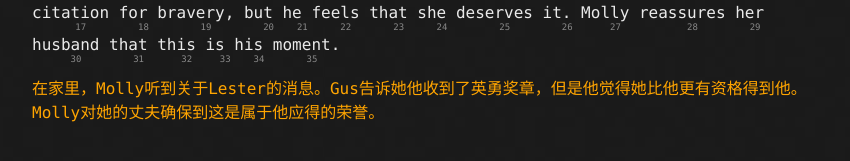
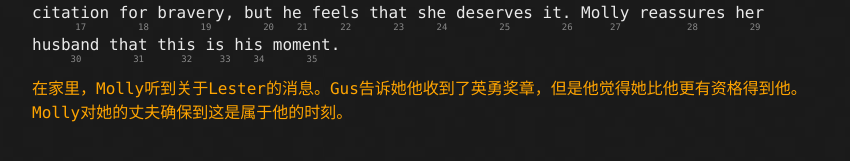
Before and after one commit to vunlin/vunlin.github.io, a Jekyll site: the page setup/template.html, which Jekyll copies as it is, in a window 1280 px wide and 900 px high, scrolled down 3165 px. Shown: the part 181-342 px from the top of the window, without its empty margins (208-1058 px from the left). Built offline with Jekyll 4.4.1, drawn with Linux system fonts in a browser that asks for light colours.

Commit message:
minor change

```diff
--- a/setup/template.html
+++ b/setup/template.html
@@ -83,7 +83,7 @@
 
 		<p>At home, Molly receives the news of Lester. Gus tells her that he's receiving a citation for bravery, but he feels that she deserves it. Molly reassures her husband that this is his moment.</p>
 
-		<div>在家里，Molly听到关于Lester的消息。Gus告诉她他收到了英勇奖章，但是他觉得她比他更有资格得到他。Molly对她的丈夫确保到这是属于他应得的荣誉。</div>
+		<div>在家里，Molly听到关于Lester的消息。Gus告诉她他收到了英勇奖章，但是他觉得她比他更有资格得到他。Molly对她的丈夫确保到这是属于他的时刻。</div>
 
 		<script>
 		var note = {};
```
Also changed, not shown: English/TV/Fargo/S01E10.md (+1 -1 lines).
